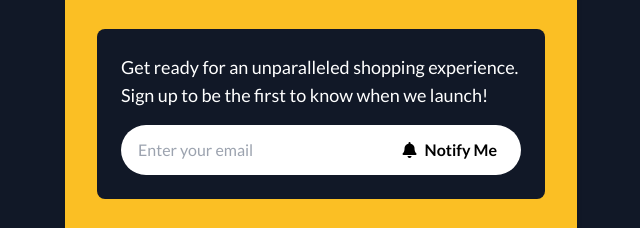
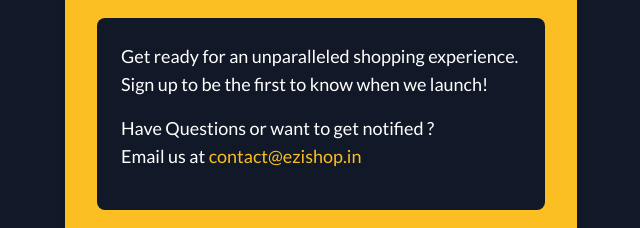
Before and after one commit to devakapatel/ezishop, a plain HTML site: page index.html in a window 1280 px wide. Shown: the part 339-567 px from the top of the page, without its empty margins (319-959 px from the left). Drawn offline with nearby package versions, Linux system fonts and the light colour scheme.

Commit message:
Update index.html

```diff
--- a/index.html
+++ b/index.html
@@ -41,21 +41,14 @@
             Get ready for an unparalleled shopping experience. Sign up to be the
             first to know when we launch!
           </p>
-          <form>
-            <div class="flex">
-              <input
-                type="email"
-                placeholder="Enter your email"
-                class="flex-grow py-3 px-4 rounded-l-full bg-white text-black border border-transparent focus:outline-none"
-              />
-              <button
-                type="submit"
-                class="bg-white text-black font-semibold py-3 px-6 rounded-r-full hover:bg-yellow-400 hover:text-white transition-colors duration-200"
-              >
-                <i class="fas fa-bell mr-2"></i>Notify Me
-              </button>
-            </div>
-          </form>
+          <p class="text-white text-lg mb-4">
+            Have Questions or want to get notified ?
+            <br />
+            Email us at
+            <a href="mailto:contact@ezishop.in" class="text-yellow-400"
+              >contact@ezishop.in</a
+            >
+          </p>
         </div>
         <div class="mt-8 text-center">
           <p class="text-black mb-2">Stay Connected:</p>
```
